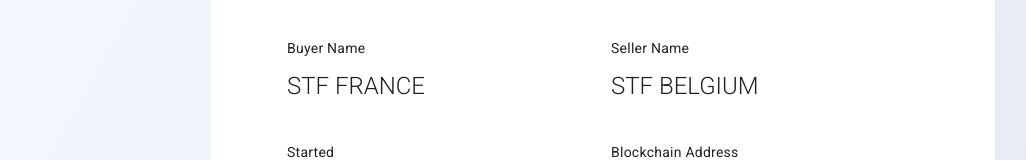
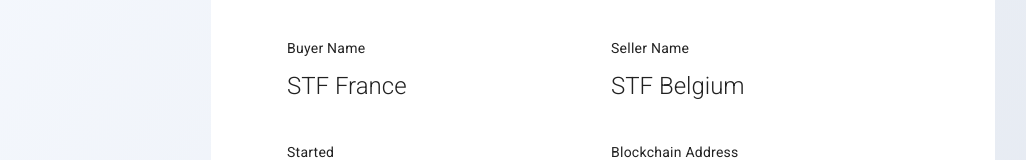
Before and after one commit to amancioandre/510-frontend-test, a Vue app: page /invoices in a window 1280 px wide. Shown: the part 439-599 px from the top of the page, without its empty margins (37-1063 px from the left). Built offline with nearby package versions, Linux system fonts and the light colour scheme.

Commit message:
:construction: Distributing variables

```diff
--- a/src/components/Invoice/Detail.vue
+++ b/src/components/Invoice/Detail.vue
@@ -6,24 +6,24 @@
     class="ma-4 detail-padding detail-features"
   >
     <v-card-tile class="mb-8 headline font-weight-light detail-headline">
-      Title
+      {{ transaction.entity }}
     </v-card-tile>
 
     <div class="mt-6 body-2">
-      STF France
+      {{ transaction.name }}
     </div>
     <div class="my-2 body-2">
-      Des Benjoins, Rue 2, Saint-Denis
+      {{ transaction.address }}
     </div>
     <div class="mb-8 body-2">
-      1202 RE, Reunion
+      {{ transaction.otherAddress }}
     </div>
 
     <v-divider class="my-6"></v-divider>
 
     <v-row>
       <v-col class="col-4">
-        Code
+        Codez
       </v-col>
       <v-col class="col-8">
         STFF
@@ -33,7 +33,14 @@
 </template>
 
 <script>
-export default {};
+export default {
+  props: {
+    transaction: {
+      type: Object,
+      required: true,
+    },
+  },
+};
 </script>
 
 <style scoped>
--- a/src/components/Invoice/Invoice.vue
+++ b/src/components/Invoice/Invoice.vue
@@ -26,7 +26,7 @@
           Invoice
         </h4>
         <h2 class="headline font-weight-light invoice-headline">
-          H3110017
+          {{ invoice.id }}
         </h2>
       </v-col>
       <v-col class="pa-2">
@@ -34,7 +34,7 @@
           Total amount
         </h4>
         <h2 class="headline text-end font-weight-light invoice-headline">
-          € 204
+          € {{ invoice.totalAmount }}
         </h2>
       </v-col>
     </v-row>
@@ -44,7 +44,7 @@
           Buyer Name
         </h4>
         <h2 class="headline font-weight-light">
-          STF FRANCE
+          {{ invoice.buyerName }}
         </h2>
       </v-col>
       <v-col class="pa-2">
@@ -52,7 +52,7 @@
           Seller Name
         </h4>
         <h2 class="headline font-weight-light">
-          STF BELGIUM
+          {{ invoice.sellerName }}
         </h2>
       </v-col>
     </v-row>
@@ -62,7 +62,7 @@
           Started
         </h4>
         <h2 class="headline font-weight-light">
-          14 Feb 2018
+          {{ invoice.started }}
         </h2>
       </v-col>
       <v-col class="pa-2">
@@ -70,7 +70,7 @@
           Blockchain Address
         </h4>
         <h2 class="headline font-weight-light">
-          0x4E5748...c81868F6
+          {{ invoice.blockchainAddress }}
         </h2>
       </v-col>
     </v-row>
@@ -78,7 +78,14 @@
 </template>
 
 <script>
-export default {};
+export default {
+  props: {
+    invoice: {
+      type: Object,
+      required: true,
+    },
+  },
+};
 </script>
 
 <style scoped>
--- a/src/views/Invoices/Detail.vue
+++ b/src/views/Invoices/Detail.vue
@@ -1,17 +1,14 @@
 <template>
   <v-container fluid style="height: 100vh">
-    <v-row style="height: 20%">
-      header
-    </v-row>
     <v-row>
       <v-col class="d-flex flex-nowrap align-center justify-center">
-        <invoice />
-        <detail />
-        <detail />
+        <invoice :invoice="invoice" />
+        <detail
+          v-for="transaction in invoice.transaction"
+          :key="`transaction-${transaction.entity}`"
+          :transaction="transaction"
+        />
       </v-col>
-    </v-row>
-    <v-row style="height: 20%">
-      footer
     </v-row>
   </v-container>
 </template>
@@ -24,6 +21,47 @@ export default {
     Invoice,
     Detail,
   },
+
+  data() {
+    return {
+      invoice: {
+        id: "H3110017",
+        totalAmount: 204,
+        buyerName: "STF France",
+        sellerName: "STF Belgium",
+        started: "14 Feb 2018",
+        blockchainAddress: "0x4E5748...c81868F6",
+        transaction: [
+          {
+            entity: "Buyer",
+            address: "Des Benjoins, Rue 2, Saint-Denis",
+            otherAddress: "1202 RE, Reunion",
+            code: "STFF",
+            operatingName: "STF France",
+            functionDescription:
+              "Local Operations, Manufacturing, Sales, Marketing",
+            tradeRegisterNumber: "004101534",
+            VATNumber: "1101317918C49",
+            IBANNumber: "RE11INGB4254456990",
+            BICCode: "INGBRA5C",
+          },
+          {
+            entity: "Seller",
+            address: "Des Benjoins, Rue 2, Saint-Denis",
+            otherAddress: "1202 RE, Reunion",
+            code: "STFF",
+            operatingName: "STF France",
+            functionDescription:
+              "Local Operations, Manufacturing, Sales, Marketing",
+            tradeRegisterNumber: "004101534",
+            VATNumber: "1101317918C49",
+            IBANNumber: "RE11INGB4254456990",
+            BICCode: "INGBRA5C",
+          },
+        ],
+      },
+    };
+  },
 };
 </script>
 
--- a/src/views/Invoices/List.vue
+++ b/src/views/Invoices/List.vue
@@ -2,7 +2,12 @@
   <v-container fluid style="height: 100vh">
     <v-row>
       <v-col class="d-flex flex-nowrap align-center justify-center">
-        <invoice />
+        <invoice
+          v-for="invoice in invoices"
+          :key="`invoice-${invoice.id}`"
+          :invoice="invoice"
+          @click.native="onClick(invoice.id)"
+        />
       </v-col>
     </v-row>
   </v-container>
@@ -15,6 +20,32 @@ export default {
   components: {
     Invoice,
   },
+
+  data() {
+    return {
+      invoices: [
+        {
+          id: "H3110017",
+          totalAmount: 204,
+          buyerName: "STF France",
+          sellerName: "STF Belgium",
+          started: "14 Feb 2018",
+          blockchainAddress: "0x4E5748...c81868F6",
+        },
+      ],
+    };
+  },
+
+  methods: {
+    onClick(id) {
+      this.$router.push({
+        name: "invoice-detail",
+        params: {
+          invoice_id: id,
+        },
+      });
+    },
+  },
 };
 </script>
 
--- a/src/views/Invoices/routes.js
+++ b/src/views/Invoices/routes.js
@@ -13,7 +13,8 @@ export default [
         component: List,
       },
       {
-        path: ":id",
+        path: ":invoice_id",
+        name: "invoice-detail",
         component: Detail,
       },
     ],
```
